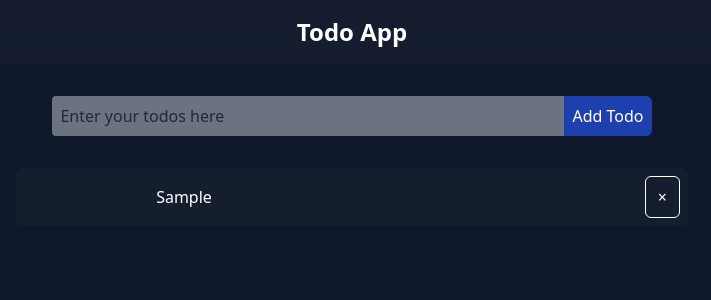
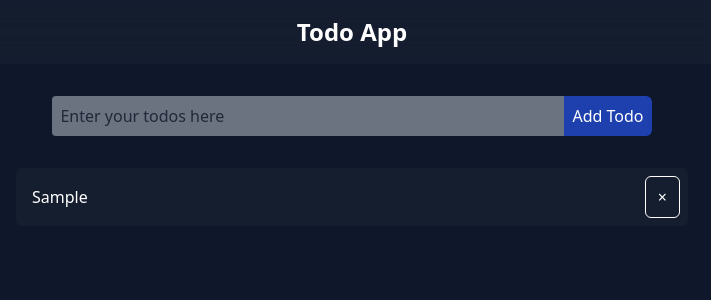
Before and after one commit to Amn9424/todo-app, a React (Create React App) app: page / in a window 1280 px wide. Both pictures are taken after typing "Sample" into the empty fields and a click on the button "Add Todo". Shown: the top 300 px of the page, without its empty margins (288-999 px from the left). Built offline with nearby package versions, Linux system fonts and the light colour scheme.

Commit message:
Fix:  removed text-center in Todo-list.js

```diff
--- a/src/Component/Todo-list.js
+++ b/src/Component/Todo-list.js
@@ -8,7 +8,7 @@ const TodoList = ({ todos, removeTodo }) => {
                 <div key={Todo.id}
                     className="w-4/5 max-w-2xl px-2 text-white  bg-gray-800/40 mb-4 rounded-md flex justify-between items-center ">
 
-                    <span className="w-80 max-w-2xl px-2 overflow-hidden text-ellipsis whitespace-nowrap text-center">
+                    <span className="w-80 max-w-2xl px-2 overflow-hidden text-ellipsis whitespace-nowrap">
                         {Todo.todo}
                     </span>
 
```
